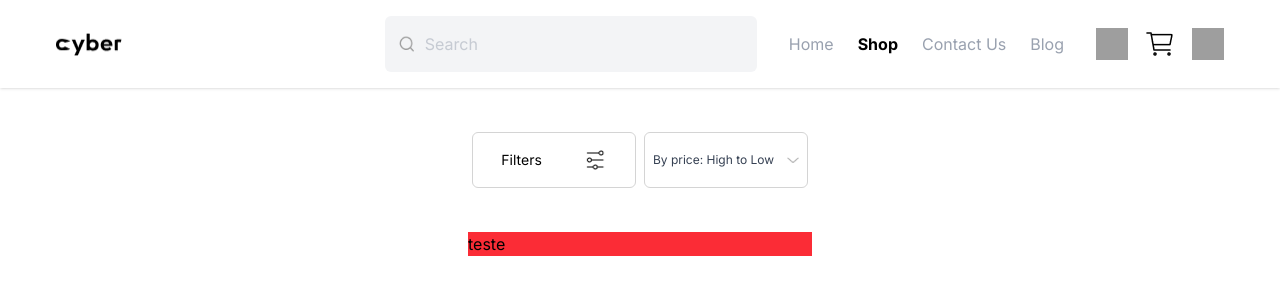
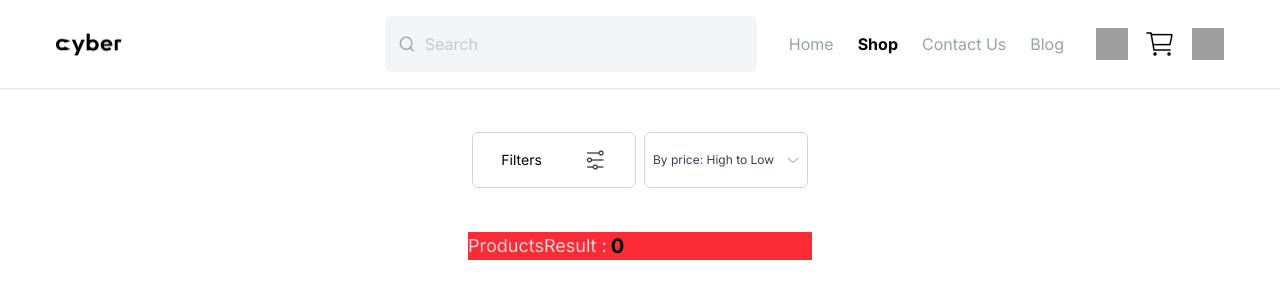
Before and after one commit to lucashss88/cyber-web-frontend, a React (Vite) app: page /products_page in a window 1280 px wide. Shown: the top 300 px of the page. Built offline with nearby package versions, Linux system fonts and the light colour scheme; grey boxes are pictures that could not be loaded.

Commit message:
feat: add Products Result counter

```diff
--- a/src/components/ProductsPage/ProductCard.tsx
+++ b/src/components/ProductsPage/ProductCard.tsx
@@ -1,8 +1,11 @@
 import React from 'react'
+import ProductsResult from './ProductsResult'
 
 const ProductCard = () => {
   return (
-    <div>ProductCard</div>
+    <div>
+        <ProductsResult/>
+    </div>
   )
 }
 
--- a/src/components/ProductsPage/ProductsList.tsx
+++ b/src/components/ProductsPage/ProductsList.tsx
@@ -1,11 +1,12 @@
 import React from 'react'
+import ProductCard from './ProductCard'
 
 const ProductsList = () => {
   return (
     <div
     className='bg-red-500 w-86 m-auto h-auto'
     >
-        teste
+        <ProductCard/>
     </div>
   )
 }
--- a/src/components/ProductsPage/ProductsResult.tsx
+++ b/src/components/ProductsPage/ProductsResult.tsx
@@ -1,8 +1,14 @@
-import React from 'react'
+import {useState} from 'react'
 
 const ProductsResult = () => {
+    const [productCount, setProductCount] = useState<number>(0);
+
   return (
-    <div>ProductsResult</div>
+    <div className='w-full text-d4 text-lg flex justify-start items-center gap-1'>
+        <p>ProductsResult :</p>
+        <span className='font-bold text-black text-xl '>{productCount}</span>
+
+    </div>
   )
 }
 
```
